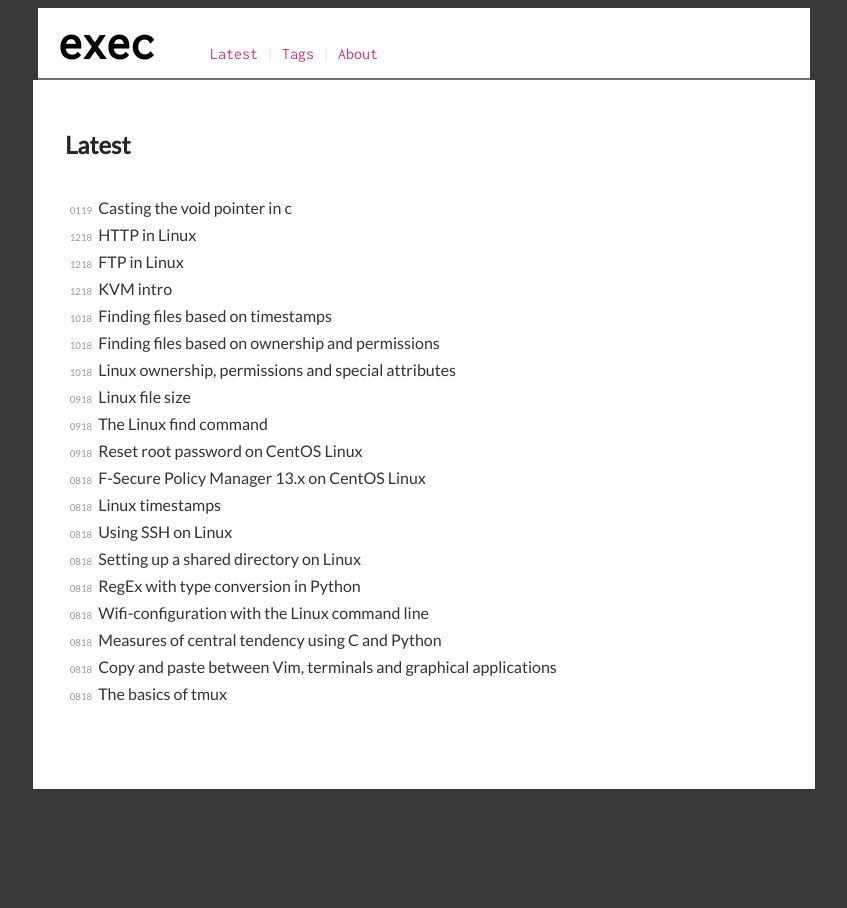
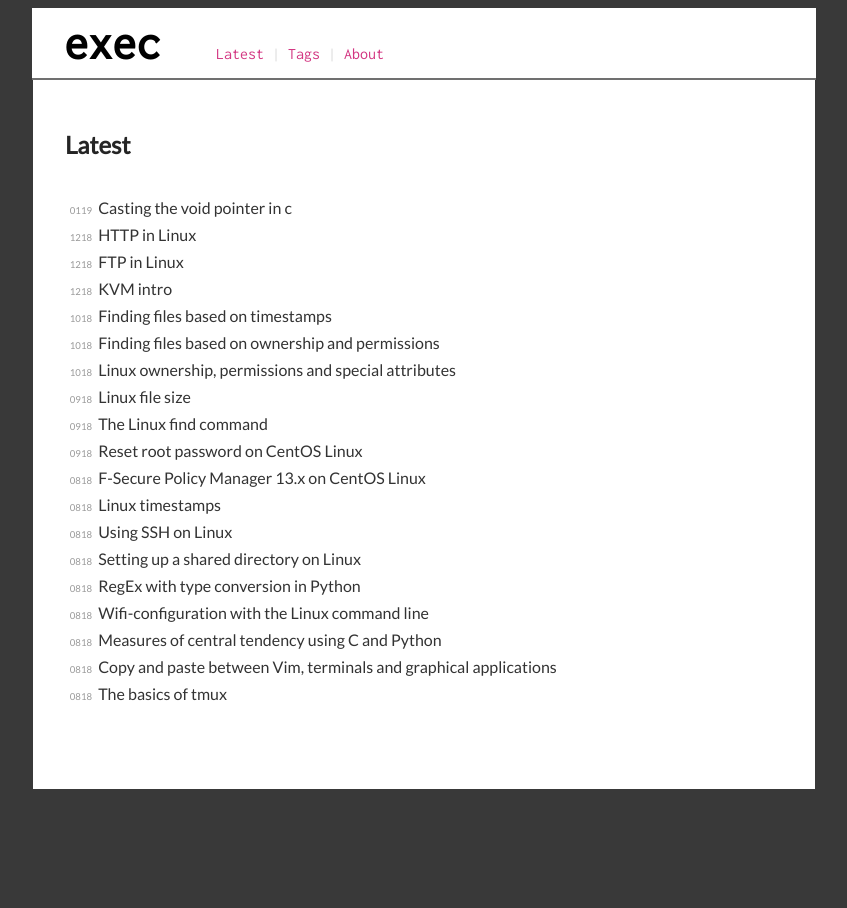
Before and after one commit to execas/execas.github.io, a Jekyll site: the page built from index.html, in a window 1280 px wide. Shown: the whole page, without its empty margins (216-1063 px from the left). Built offline with Jekyll 4.4.1, drawn with Linux system fonts in a browser that asks for light colours.

Commit message:
Update execas.css

```diff
--- a/css/execas.css
+++ b/css/execas.css
@@ -131,7 +131,7 @@
      color: #dddddd;
      margin:0 auto;
      max-width: 720px;
-     padding: 10px 32px 10px 20px;
+     padding: 10px 32px 10px 32px;
      border-bottom: 2px solid #707070;
      /*border-radius: 0px 30px 0px 0px;     */
 }
```
